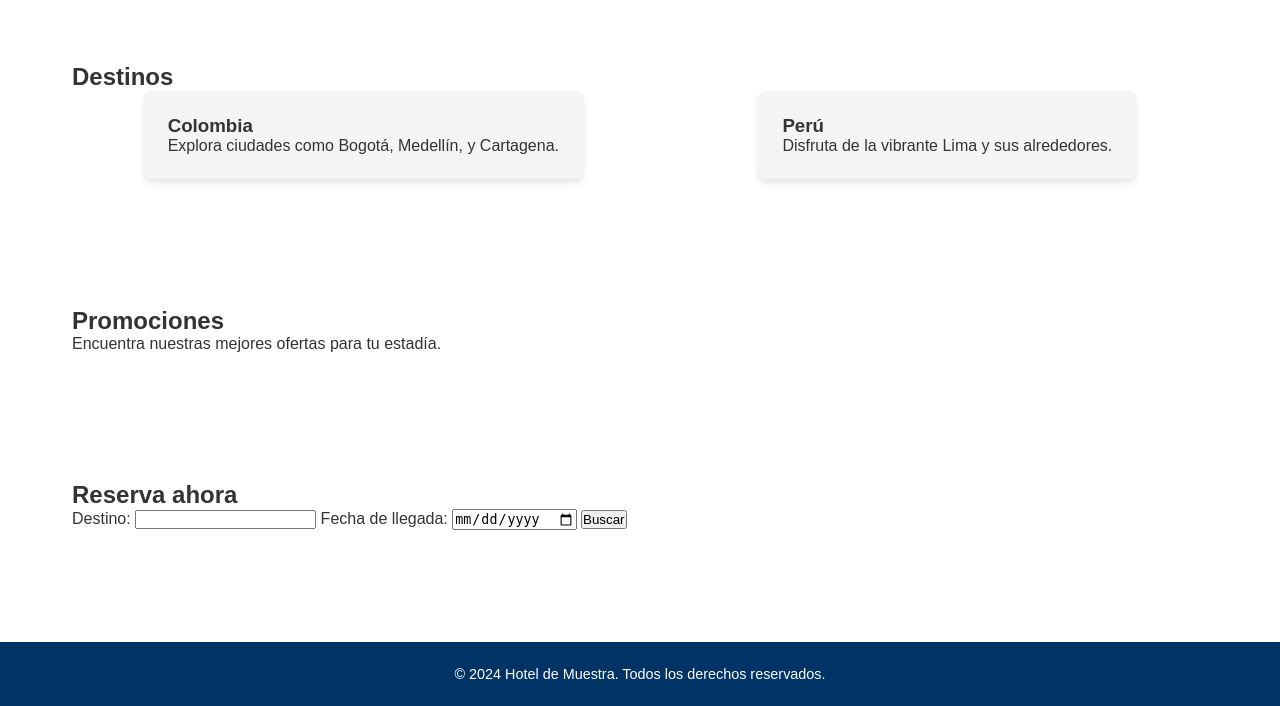
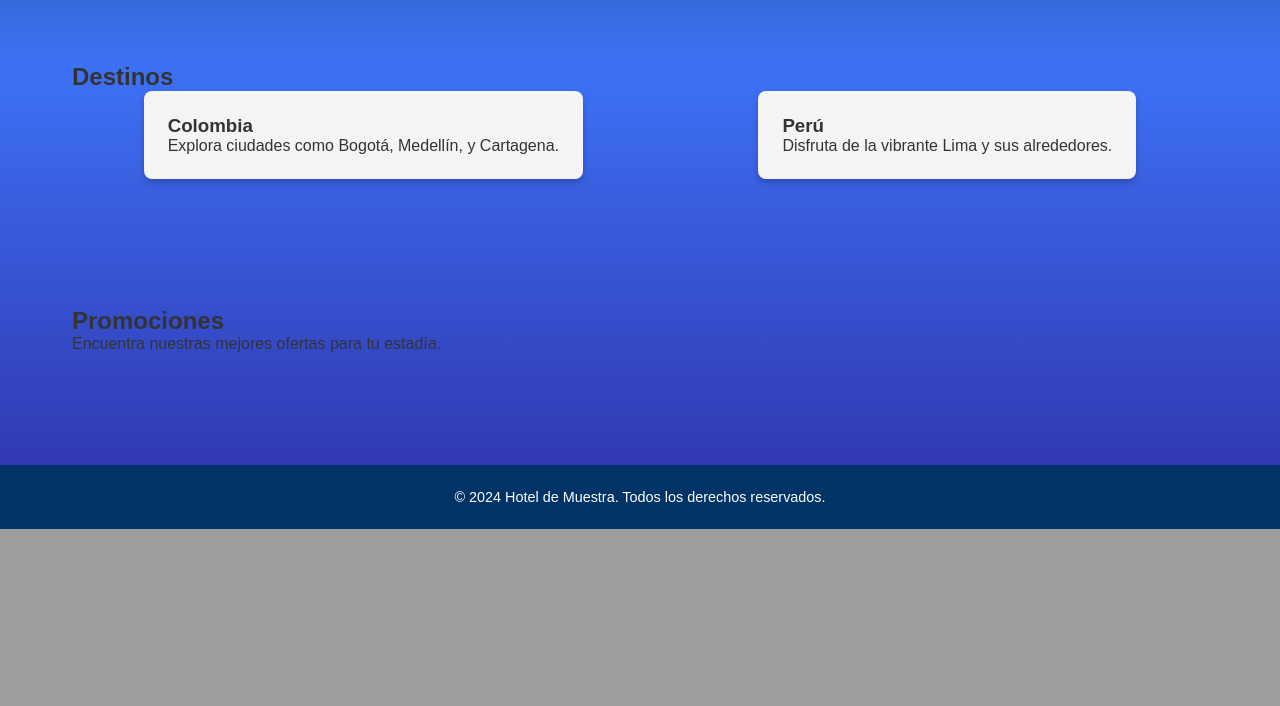
Before and after one commit to eanpt/hotel_prueba, a PHP site: a page that, after the commit, uses asset/Hotel de muestrta.html in a window 1280 px wide. Shown: the part 390-1096 px from the top of the page. After the commit the page ends 919 px from the top, so only its background shows below. Run offline with PHP 8.4, Linux system fonts and the light colour scheme.

Commit message:
modifique el css

```diff
--- a/Hotel de muestrta.html
+++ b/asset/Hotel de muestrta.html
@@ -11,10 +11,11 @@
     <header>
         <nav>
             <ul>
-                <li><a href="#inicio" class="cta-button">Inicio</a></li>
-                <li><a href="#destinos"class="cta-button">Destinos</a></li>
-                <li><a href="#promociones"class="cta-button">Promociones</a></li>
-                <li><a href="#reservas"class="cta-button">Reserva</a></li>
+                <li><a href="#inicio" class="cta-button" id="miBoton2">Inicio</a></li>
+                <li><a href="#inicio" class="cta-button" id="miBoton3">Inicio</a></li>
+                <li><a href="#destinos"class="cta-button" id="miBoton4">Destinos</a></li>
+                <li><a href="#promociones"class="cta-button"id="miBoton5">Promociones</a></li>
+                <li><a href="#reservas"class="cta-button" id="miBoton5">Reserva</a></li>
             </ul>
         </nav>
     </header>
@@ -22,7 +23,7 @@
     <section class="hero">
         <h1>Bienvenido a Hotel de Muestra</h1>
         <p>Disfruta de experiencias únicas en nuestros destinos de ensueño</p>
-        <a href="#reservas" class="cta-button">Reserva ahora</a>
+        <a href="#reservas" class="miBoton" id="miBoton">Reserva ahora</a>
     </section>
 
     <section id="destinos">
@@ -44,20 +45,12 @@
         <p>Encuentra nuestras mejores ofertas para tu estadía.</p>
     </section>
 
-    <section id="reservas">
-        <h2>Reserva ahora</h2>
-        <form>
-            <label for="destino">Destino:</label>
-            <input type="text" id="destino" name="destino" required>
-            <label for="fecha">Fecha de llegada:</label>
-            <input type="date" id="fecha" name="fecha" required>
-            <button type="submit">Buscar</button>
-        </form>
-    </section>
+
 
     <footer>
         <p>&copy; 2024 Hotel de Muestra. Todos los derechos reservados.</p>
     </footer>
+    <script src="script.js"></script>
 
 </body>
 </html>
--- /dev/null
+++ b/asset/script.js
@@ -0,0 +1,29 @@
+let boton = document.getElementById("miBoton");
+
+boton.addEventListener("click", function() {
+    // Redirigir a otra página (por ejemplo, Google)
+    window.location.href = "https://www.google.com"; });
+
+    let boton2 = document.getElementById("miBoton2");
+
+boton.addEventListener("click", function() {
+    // Redirigir a otra página (por ejemplo, Google)
+    window.location.href = "https://www.google.com"; });
+
+    let boton3 = document.getElementById("miBoton3");
+
+boton.addEventListener("click", function() {
+    // Redirigir a otra página (por ejemplo, Google)
+    window.location.href = "https://www.google.com"; });
+
+    let boton4 = document.getElementById("miBoton4");
+
+boton.addEventListener("click", function() {
+    // Redirigir a otra página (por ejemplo, Google)
+    window.location.href = "https://www.google.com"; });
+
+    let boton5 = document.getElementById("miBoton5");
+
+    boton.addEventListener("click", function() {
+        // Redirigir a otra página (por ejemplo, Google)
+        window.location.href = "https://www.google.com"; });
--- a/styles.css
+++ b/asset/styles.css
@@ -7,6 +7,8 @@
 body {
     font-family: Arial, sans-serif;
     color: #333;
+    background: linear-gradient(hsl(186, 76%, 16%), hsl(223, 90%, 60%), hsl(240, 56%, 42%));
+  box-shadow: 0 0 20px 0 hsla(223, 59%, 31%, 0.8)
 }
 
 header {
@@ -54,17 +56,17 @@ nav ul li a {
     margin-bottom: 2rem;
 }
 
-.cta-button {
+.miBoton {
     background: #0066cc;
     color: #fff;
     padding: 0.8rem 1.5rem;
     text-decoration: none;
-    border-radius: 5px;
+    border-radius: 20px;
     font-weight: bold;
     transition: background 0.3s;
 }
 
-.cta-button:hover {
+.miBoton:hover {
     background: #0101ff;
 }
 
@@ -84,7 +86,7 @@ article {
     background: #f4f4f4;
     padding: 1.5rem;
     border-radius: 8px;
-    box-shadow: 0 4px 6px rgba(0, 0, 0, 0.1);
+    box-shadow: 0 4px 6px rgba(0, 0, 0, 0.2);
 }
 
 footer {
```
Also changed, not shown: Image/imagendehotel.jpg (added), asset/README.md (renamed from README.md).
